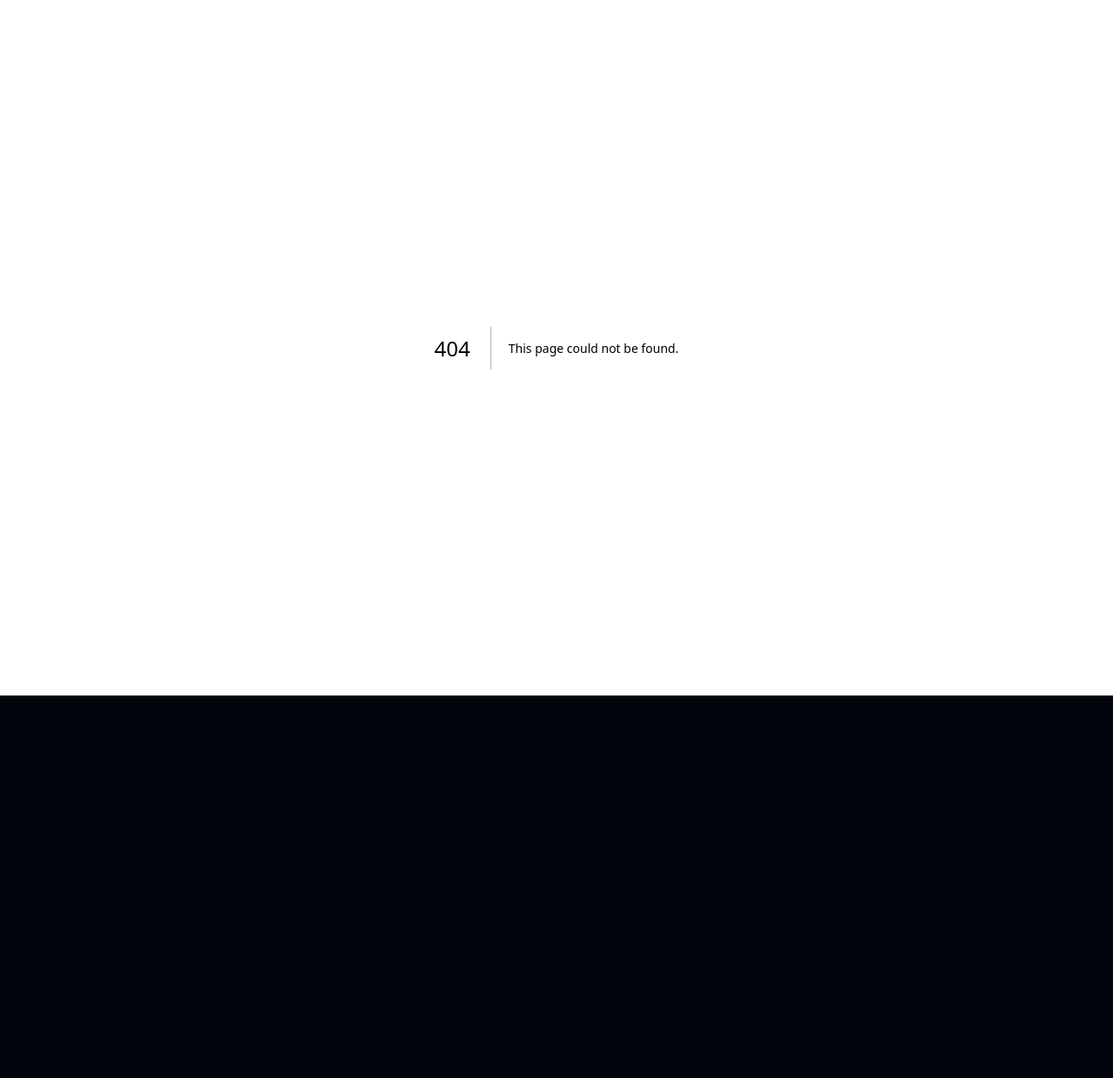
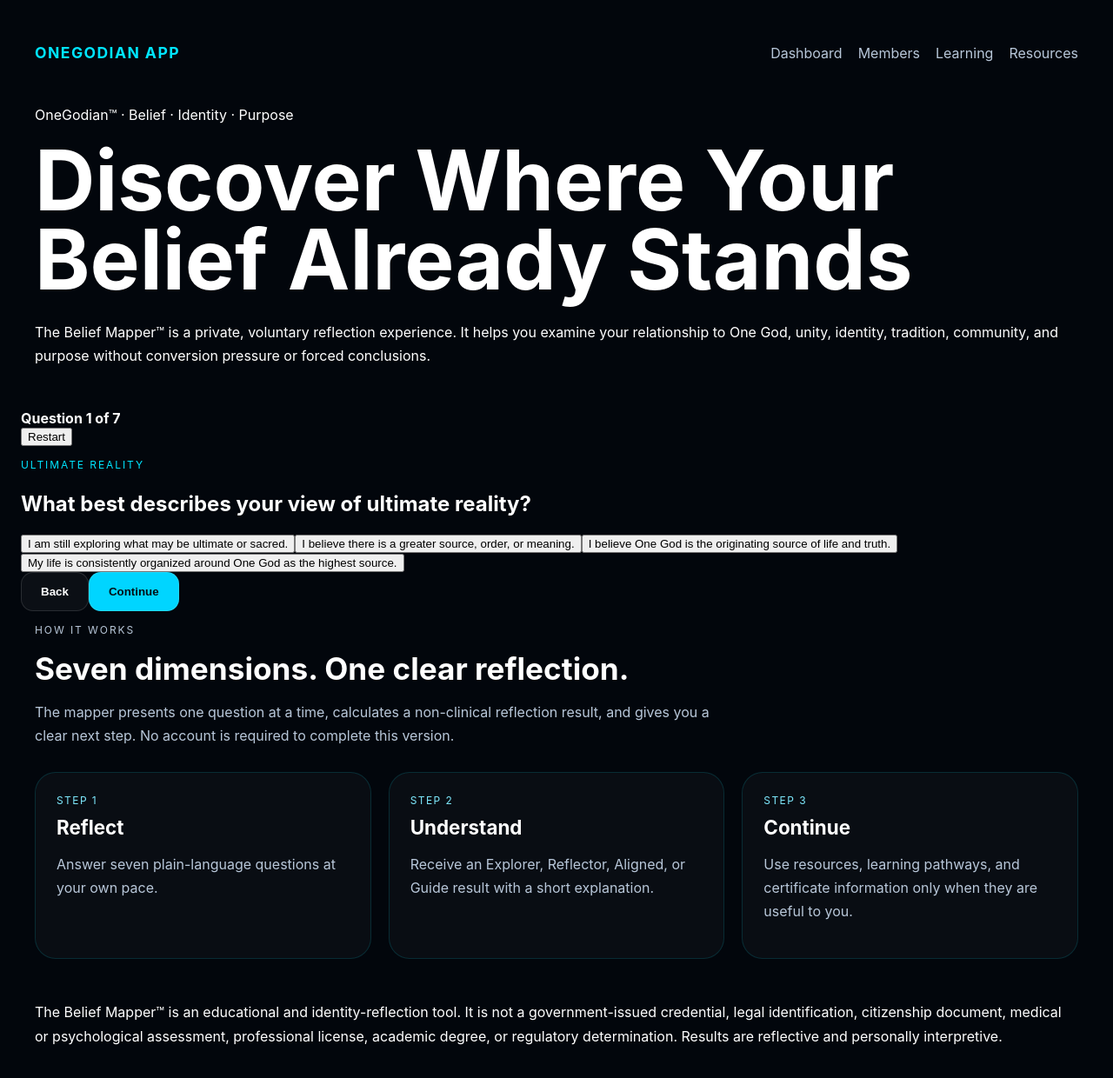
Before and after one commit to ohi-stack/onegodian-app-deploy, a Next.js app: page /belief-mapper in a window 1280 px wide. Before the commit this address had no page. Shown: the top 1240 px of the page at 87% size. Before the commit the page ends 800 px from the top, so only its background shows below. Built offline with nearby package versions, Linux system fonts and the light colour scheme.

Commit message:
Add Belief Mapper production route to OneGodian App

```diff
--- /dev/null
+++ b/src/app/belief-mapper/page.tsx
@@ -0,0 +1,54 @@
+import type { Metadata } from 'next';
+import BeliefMapperClient from './BeliefMapperClient';
+
+export const metadata: Metadata = {
+  title: 'Belief Mapper | OneGodian App',
+  description: 'A voluntary reflection experience for belief, identity, unity, community, and purpose.'
+};
+
+export default function BeliefMapperPage() {
+  return (
+    <main className="home-page belief-mapper-page">
+      <section className="hero-shell mapper-hero-shell">
+        <nav className="top-nav" aria-label="Belief Mapper navigation">
+          <a href="/" className="brand-mark">OneGodian App</a>
+          <div className="nav-links">
+            <a href="/dashboard">Dashboard</a>
+            <a href="/members">Members</a>
+            <a href="/learning">Learning</a>
+            <a href="https://onegodian.org/belief-mapper-resources/">Resources</a>
+          </div>
+        </nav>
+
+        <div className="mapper-hero-copy">
+          <p className="mapper-pill">OneGodian™ · Belief · Identity · Purpose</p>
+          <h1>Discover Where Your Belief Already Stands</h1>
+          <p>
+            The Belief Mapper™ is a private, voluntary reflection experience. It helps you examine your relationship to One God, unity, identity, tradition, community, and purpose without conversion pressure or forced conclusions.
+          </p>
+        </div>
+      </section>
+
+      <BeliefMapperClient />
+
+      <section className="section-block mapper-explainer">
+        <div className="section-heading">
+          <p className="kicker">How It Works</p>
+          <h2>Seven dimensions. One clear reflection.</h2>
+          <p>The mapper presents one question at a time, calculates a non-clinical reflection result, and gives you a clear next step. No account is required to complete this version.</p>
+        </div>
+        <div className="module-grid">
+          <article className="module-card"><span>Step 1</span><h3>Reflect</h3><p>Answer seven plain-language questions at your own pace.</p></article>
+          <article className="module-card"><span>Step 2</span><h3>Understand</h3><p>Receive an Explorer, Reflector, Aligned, or Guide result with a short explanation.</p></article>
+          <article className="module-card"><span>Step 3</span><h3>Continue</h3><p>Use resources, learning pathways, and certificate information only when they are useful to you.</p></article>
+        </div>
+      </section>
+
+      <section className="section-block">
+        <p className="mapper-disclaimer">
+          The Belief Mapper™ is an educational and identity-reflection tool. It is not a government-issued credential, legal identification, citizenship document, medical or psychological assessment, professional license, academic degree, or regulatory determination. Results are reflective and personally interpretive.
+        </p>
+      </section>
+    </main>
+  );
+}
```
